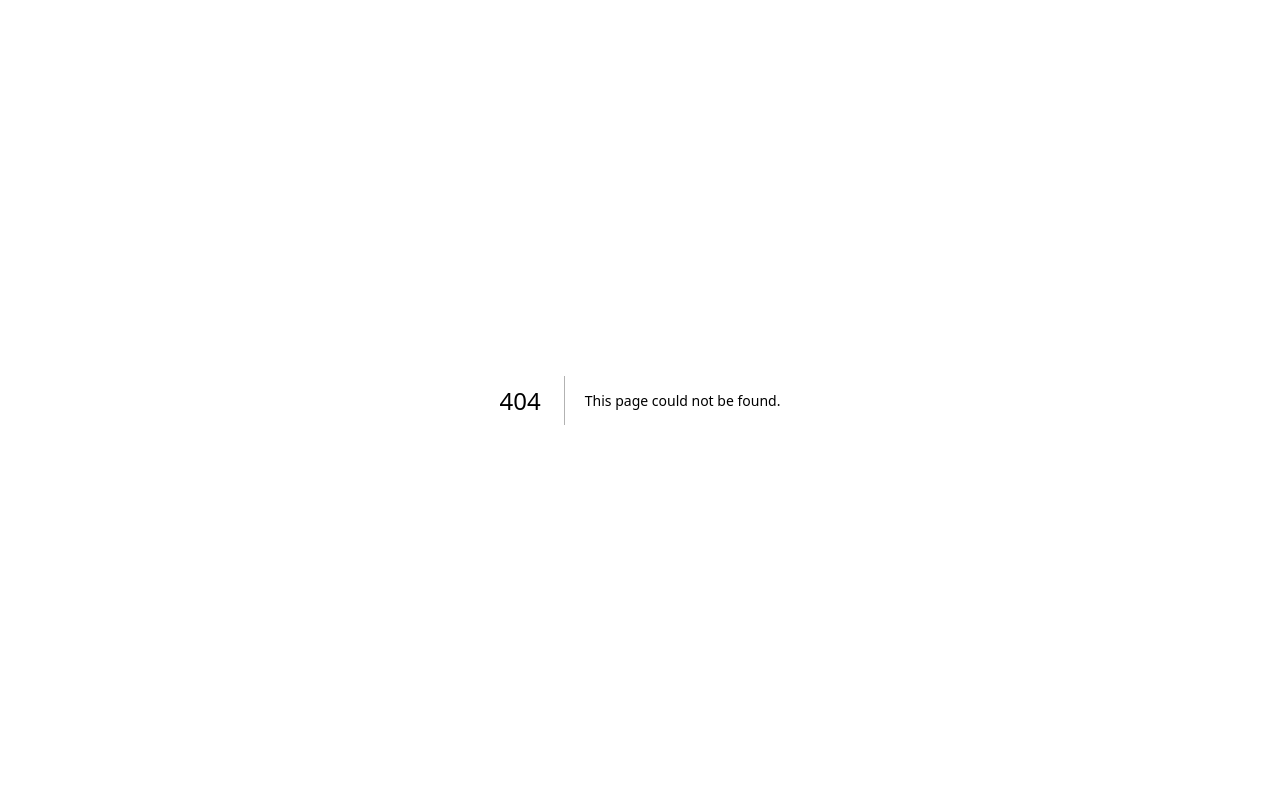
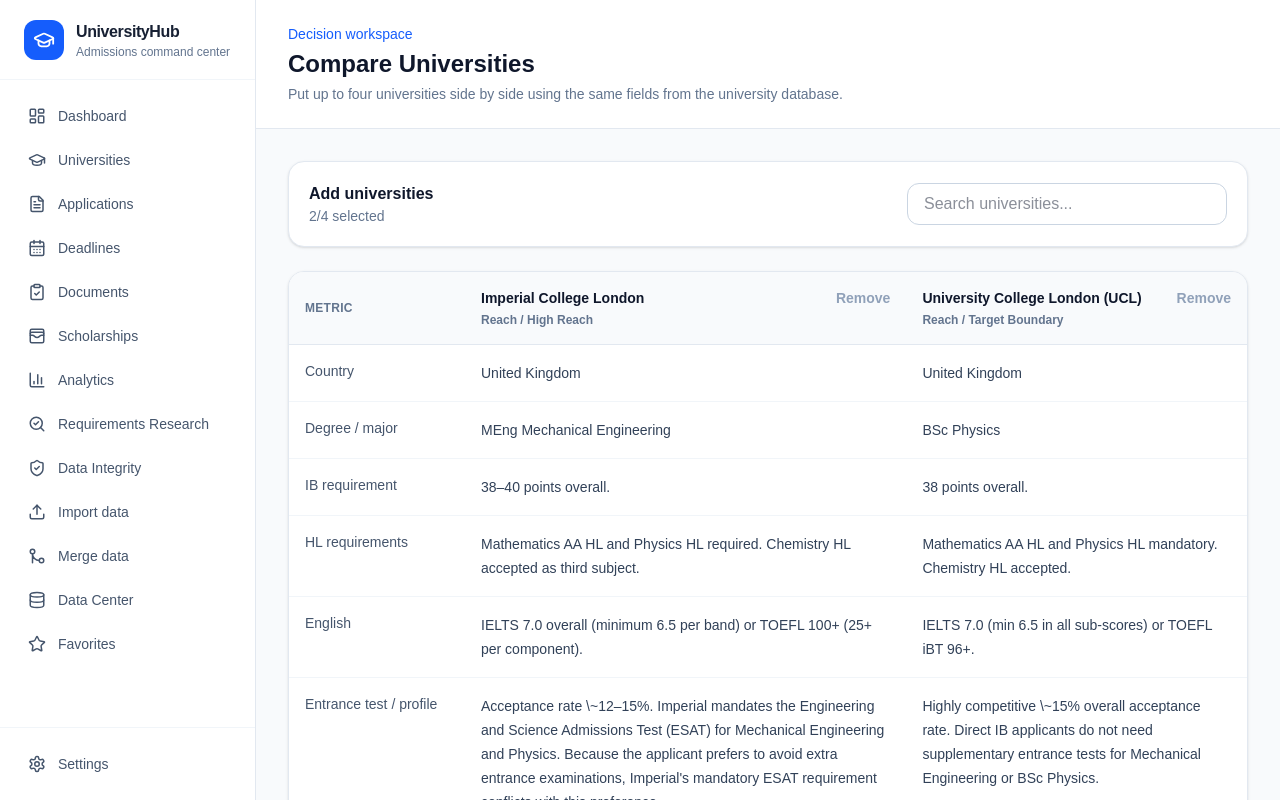
Before and after one commit to swiftpear1o1/UniversityHub101, a Next.js app: page /compare in a window 1280 px wide. Before the commit this address had no page. Shown: the top 800 px of the page. Built offline with nearby package versions, Linux system fonts and the light colour scheme.

Commit message:
feat: add university comparison workspace

```diff
--- /dev/null
+++ b/app/compare/page.tsx
@@ -0,0 +1,125 @@
+"use client";
+
+import { useMemo, useState } from "react";
+import Link from "next/link";
+import { Sidebar } from "@/components/Sidebar";
+import { universities } from "@/lib/universities";
+
+const fields = [
+  ["Country", "country"],
+  ["Degree / major", "major"],
+  ["IB requirement", "ib"],
+  ["HL requirements", "hl"],
+  ["English", "english"],
+  ["Entrance test / profile", "entranceTest"],
+  ["Acceptance", "acceptance"],
+  ["Tuition", "tuition"],
+  ["Living cost", "living"],
+  ["Total cost", "totalCost"],
+  ["Scholarship", "scholarship"],
+  ["Employability", "employability"],
+  ["Starting salary", "startingSalary"],
+  ["Work rights", "workRights"],
+  ["Recommendation", "recommendation"],
+] as const;
+
+type UniversityKey = (typeof fields)[number][1] | "name";
+
+export default function ComparePage() {
+  const [selected, setSelected] = useState<string[]>(universities.slice(0, 2).map((u) => u.id));
+  const [query, setQuery] = useState("");
+
+  const choices = useMemo(() => {
+    const q = query.trim().toLowerCase();
+    return universities
+      .filter((u) => !q || `${u.name} ${u.country} ${u.major}`.toLowerCase().includes(q))
+      .filter((u) => !selected.includes(u.id))
+      .slice(0, 12);
+  }, [query, selected]);
+
+  const compared = selected.map((id) => universities.find((u) => u.id === id)).filter(Boolean) as typeof universities;
+
+  function add(id: string) {
+    if (selected.length < 4 && !selected.includes(id)) setSelected((current) => [...current, id]);
+    setQuery("");
+  }
+
+  function remove(id: string) {
+    setSelected((current) => current.filter((item) => item !== id));
+  }
+
+  return (
+    <div className="min-h-screen bg-slate-50">
+      <Sidebar />
+      <main className="ml-64 min-h-screen">
+        <header className="border-b border-slate-200 bg-white px-8 py-6">
+          <p className="text-sm font-medium text-blue-600">Decision workspace</p>
+          <h1 className="mt-1 text-2xl font-semibold text-slate-900">Compare Universities</h1>
+          <p className="mt-1 max-w-3xl text-sm text-slate-500">Put up to four universities side by side using the same fields from the university database.</p>
+        </header>
+
+        <div className="space-y-6 p-8">
+          <section className="rounded-2xl border border-slate-200 bg-white p-5 shadow-sm">
+            <div className="flex flex-col gap-3 md:flex-row md:items-center md:justify-between">
+              <div>
+                <h2 className="font-semibold text-slate-900">Add universities</h2>
+                <p className="text-sm text-slate-500">{selected.length}/4 selected</p>
+              </div>
+              <input value={query} onChange={(e) => setQuery(e.target.value)} placeholder="Search universities..." className="w-full rounded-xl border border-slate-300 px-4 py-2 text-sm outline-none focus:border-blue-500 md:w-80" />
+            </div>
+            {query && choices.length > 0 && (
+              <div className="mt-3 grid gap-2 md:grid-cols-2">
+                {choices.map((u) => (
+                  <button key={u.id} onClick={() => add(u.id)} disabled={selected.length >= 4} className="rounded-xl border border-slate-200 p-3 text-left hover:border-blue-300 hover:bg-blue-50 disabled:cursor-not-allowed disabled:opacity-50">
+                    <div className="font-medium text-slate-900">{u.name}</div>
+                    <div className="text-xs text-slate-500">{u.country} · {u.major}</div>
+                  </button>
+                ))}
+              </div>
+            )}
+          </section>
+
+          {compared.length > 0 ? (
+            <section className="overflow-hidden rounded-2xl border border-slate-200 bg-white shadow-sm">
+              <div className="overflow-x-auto">
+                <table className="w-full min-w-[900px] border-collapse text-sm">
+                  <thead>
+                    <tr className="border-b border-slate-200 bg-slate-50">
+                      <th className="sticky left-0 z-10 w-44 bg-slate-50 px-4 py-4 text-left text-xs font-semibold uppercase tracking-wide text-slate-500">Metric</th>
+                      {compared.map((u) => (
+                        <th key={u.id} className="min-w-[240px] px-4 py-4 text-left align-top">
+                          <div className="flex items-start justify-between gap-2">
+                            <div>
+                              <Link href={`/universities/${u.id}`} className="font-semibold text-slate-900 hover:text-blue-600">{u.name}</Link>
+                              <div className="mt-1 text-xs text-slate-500">{u.classification}</div>
+                            </div>
+                            <button onClick={() => remove(u.id)} className="text-xs text-slate-400 hover:text-red-600" aria-label={`Remove ${u.name}`}>Remove</button>
+                          </div>
+                        </th>
+                      ))}
+                    </tr>
+                  </thead>
+                  <tbody>
+                    {fields.map(([label, key]) => (
+                      <tr key={key} className="border-b border-slate-100 last:border-0">
+                        <th className="sticky left-0 z-10 bg-white px-4 py-4 text-left align-top font-medium text-slate-600">{label}</th>
+                        {compared.map((u) => (
+                          <td key={`${u.id}-${key}`} className="px-4 py-4 align-top leading-6 text-slate-700">{String(u[key as UniversityKey] || "Not provided")}</td>
+                        ))}
+                      </tr>
+                    ))}
+                  </tbody>
+                </table>
+              </div>
+            </section>
+          ) : (
+            <section className="rounded-2xl border border-dashed border-slate-300 bg-white p-12 text-center">
+              <h2 className="font-semibold text-slate-900">No universities selected</h2>
+              <p className="mt-1 text-sm text-slate-500">Search above to start a comparison.</p>
+            </section>
+          )}
+        </div>
+      </main>
+    </div>
+  );
+}
```
